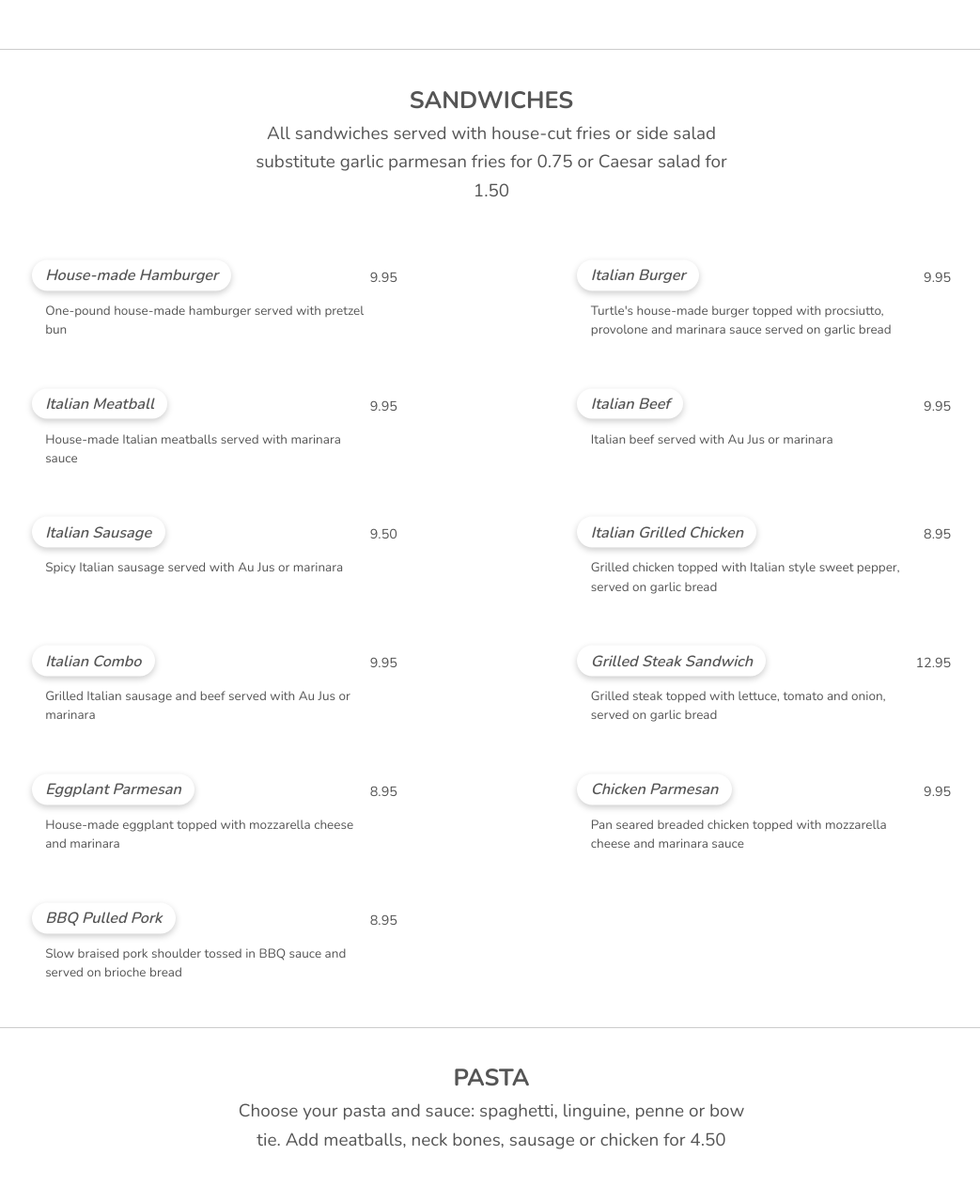
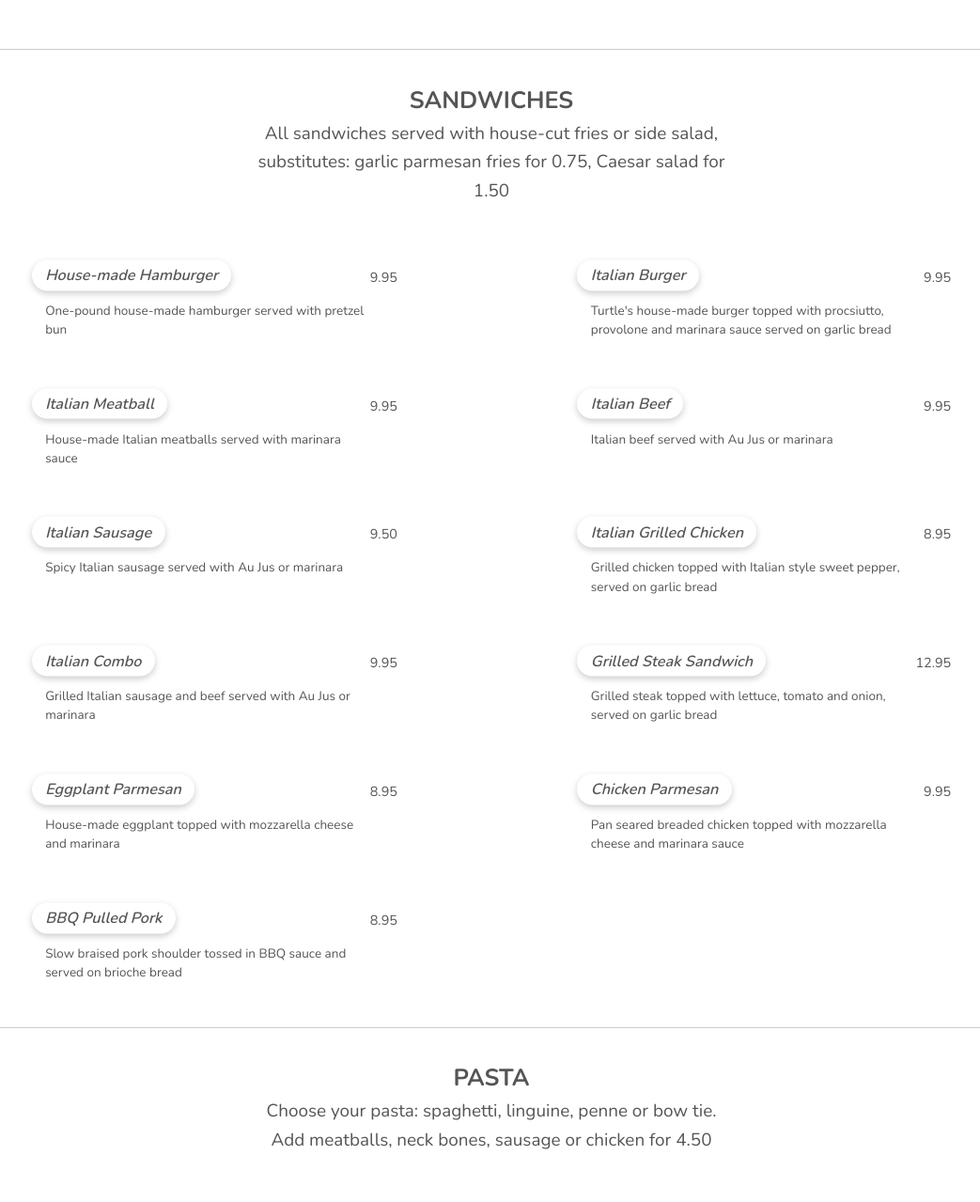
Before and after one commit to TimZZZ19/Turtle-s, a plain HTML site: page menu.html in a window 1280 px wide. Shown: the part 1867-3146 px from the top of the page at 94% size, without its empty margins (117-1160 px from the left). Drawn offline with nearby package versions, Linux system fonts and the light colour scheme.

Commit message:
Created new folder called component

```diff
--- a/js/menu_handleOrder.js
+++ b/js/menu_handleOrder.js
@@ -4,7 +4,7 @@
 
 import OrderFormbox from "./components/menu_order_UI/OrderFormbox.js";
 import OrderBasicForm from "./components/menu_order_UI/OrderBasicForm.js";
-import SizeOptions from "./components/menu_order_UI/SizeOptions.js";
+import SizeOptions from "./components/menu_order_UI/options/SizeOptions.js";
 
 OrderFormbox.activate();
 OrderBasicForm.activate();
--- a/menu.html
+++ b/menu.html
@@ -368,8 +368,8 @@
         <div class="menu-group" id="sandwiches">
           <h2 class="menu-group-name">SANDWICHES</h2>
           <p class="menu-group-description">
-            All sandwiches served with house-cut fries or side salad substitute
-            garlic parmesan fries for 0.75 or Caesar salad for 1.50
+            All sandwiches served with house-cut fries or side salad,
+            substitutes: garlic parmesan fries for 0.75, Caesar salad for 1.50
           </p>
           <div class="menu-content">
             <ul class="menu-list">
@@ -532,7 +532,7 @@
         <div class="menu-group" id="pasta">
           <h2 class="menu-group-name">PASTA</h2>
           <p class="menu-group-description">
-            Choose your pasta and sauce: spaghetti, linguine, penne or bow tie.
+            Choose your pasta: spaghetti, linguine, penne or bow tie. <br />
             Add meatballs, neck bones, sausage or chicken for 4.50
           </p>
           <div class="menu-content">
```
Also changed, not shown: js/components/menu_order_UI/options/SizeOptions.js (renamed from js/components/menu_order_UI/SizeOptions.js).
